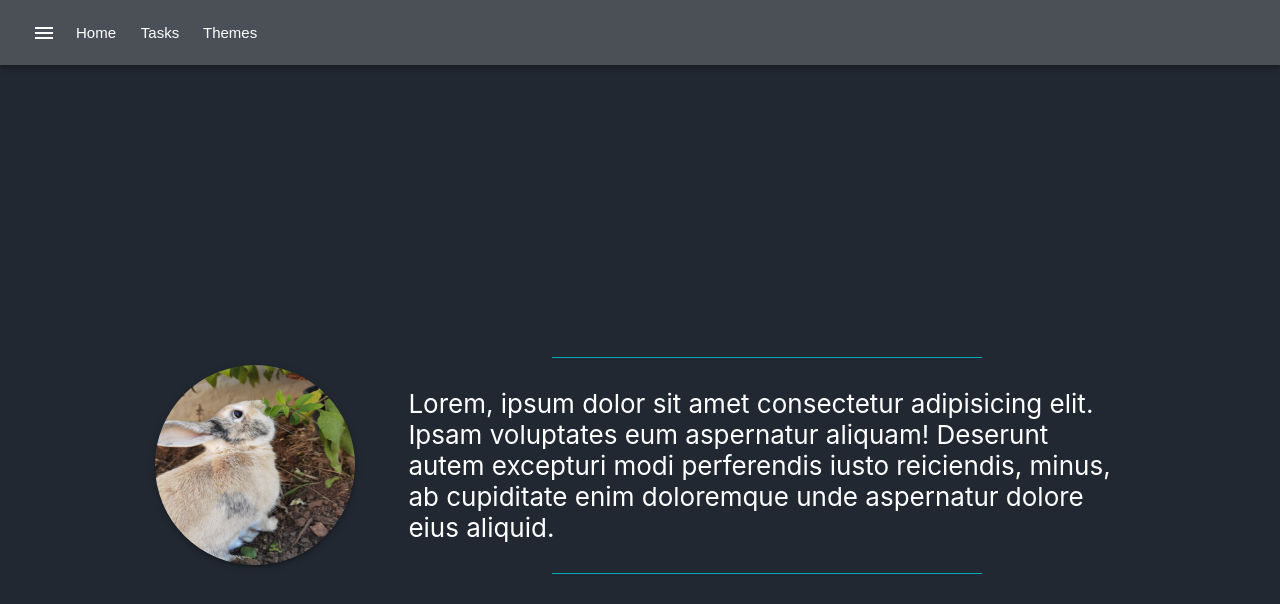
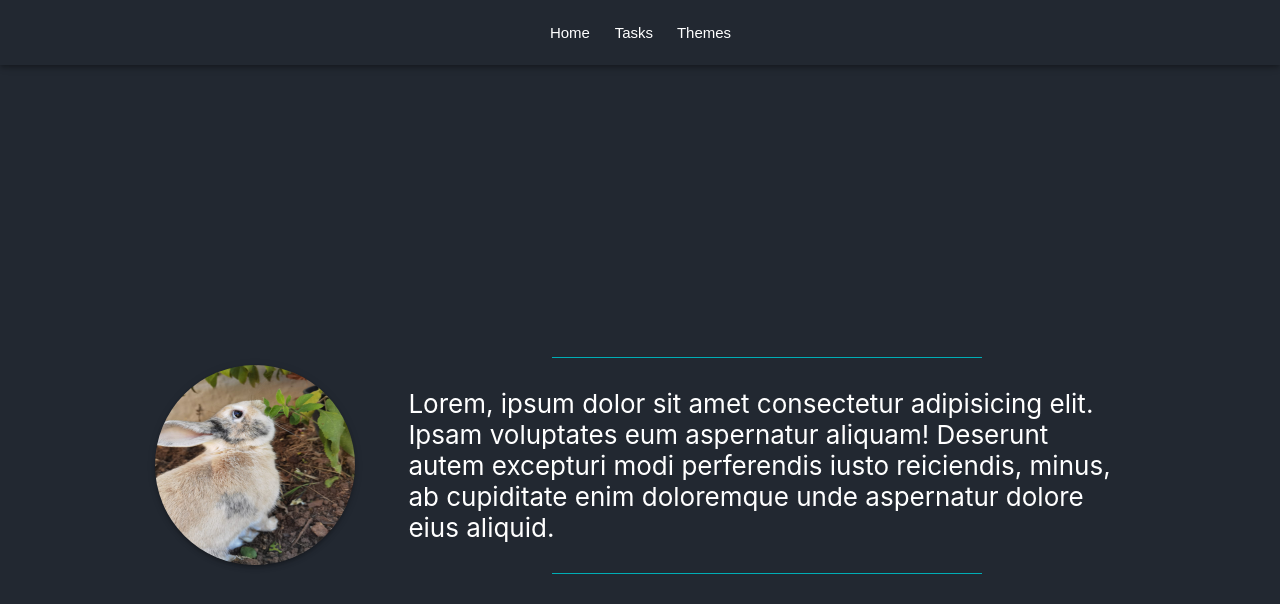
Before and after one commit to Xorbak/Portfolio, a React (Create React App) app: page / in a window 1280 px wide. Shown: the top 604 px of the page. Built offline with nearby package versions, Linux system fonts and the light colour scheme.

Commit message:
Navbar positioning and color change

```diff
--- a/src/components/Navbar/responsiveNavBar.tsx
+++ b/src/components/Navbar/responsiveNavBar.tsx
@@ -67,7 +67,7 @@ export const ResponsiveAppBar = ({ setCurrentTheme }: Props) => {
 
   return (
     <AppBar position="sticky">
-      <Container maxWidth="xl">
+      <Container sx={styles.navbar} maxWidth="xl">
         <Toolbar disableGutters>
           <Box
             //mobile size menu
@@ -114,21 +114,9 @@ export const ResponsiveAppBar = ({ setCurrentTheme }: Props) => {
             sx={{
               flexGrow: 1,
               display: { xs: "none", md: "flex" },
+              justifyContent: "center",
             }}
           >
-            <IconButton
-              sx={{ borderRadius: "5px", color: "text.primary" }}
-              onClick={() => {
-                alert(
-                  "Not yet implemented, need to implement local storage first"
-                );
-              }}
-            >
-              <MenuIcon
-              //remove the hover effect
-              />
-            </IconButton>
-
             {//instead of rendering components one by one here. It maps through the array and the switch-case decides what to render
             pages.map((page) => (
               <Typography
@@ -144,3 +132,7 @@ export const ResponsiveAppBar = ({ setCurrentTheme }: Props) => {
     </AppBar>
   );
 };
+
+const styles = {
+  navbar: { backgroundColor: "background.default" },
+};
```
